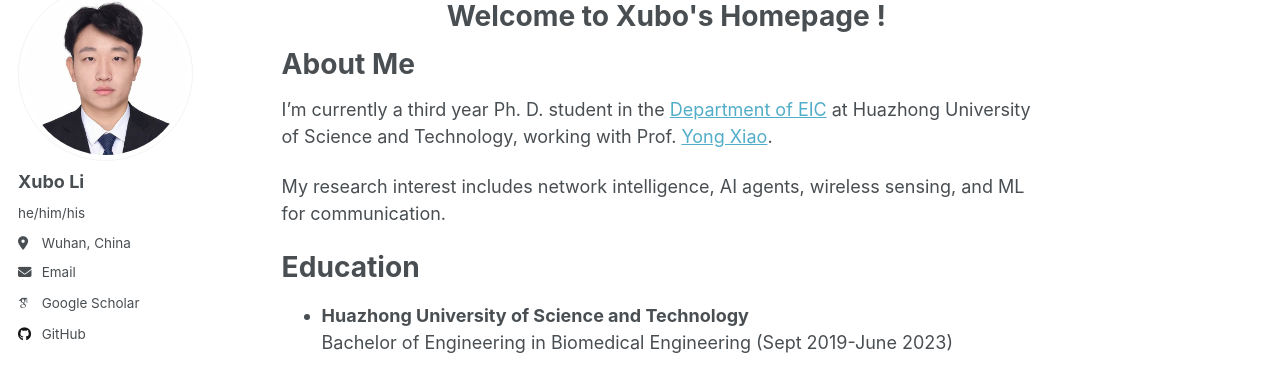
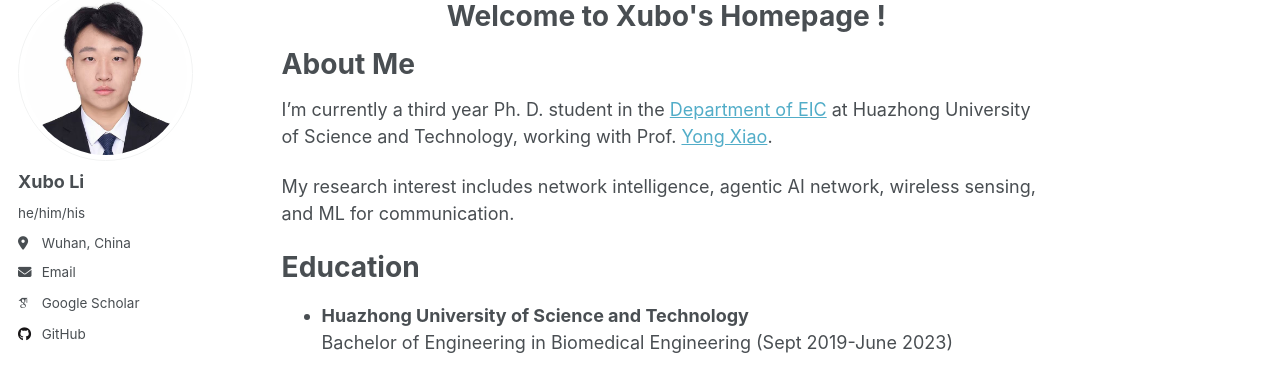
Before and after one commit to XuboLee/xubolee.github.io, a Jekyll site: the page built from _pages/about.md, in a window 1280 px wide and 900 px high. Shown: the part 113-482 px from the top of the window. Built offline with Jekyll 4.4.1, drawn with Linux system fonts in a browser that asks for light colours; some web fonts are replaced; a script that is not in the unit is left out.

Commit message:
Update about.md

```diff
--- a/_pages/about.md
+++ b/_pages/about.md
@@ -15,7 +15,7 @@ About Me
 ======
 I'm currently a third year Ph. D. student in the [Department of EIC](https://ei.hust.edu.cn/) at Huazhong University of Science and Technology, working with Prof. [Yong Xiao](https://sites.google.com/site/xyong2007/home).<br>
 
-My research interest includes network intelligence, AI agents, wireless sensing, and ML for communication.
+My research interest includes network intelligence, agentic AI network, wireless sensing, and ML for communication.
 
 Education
 ======
```
